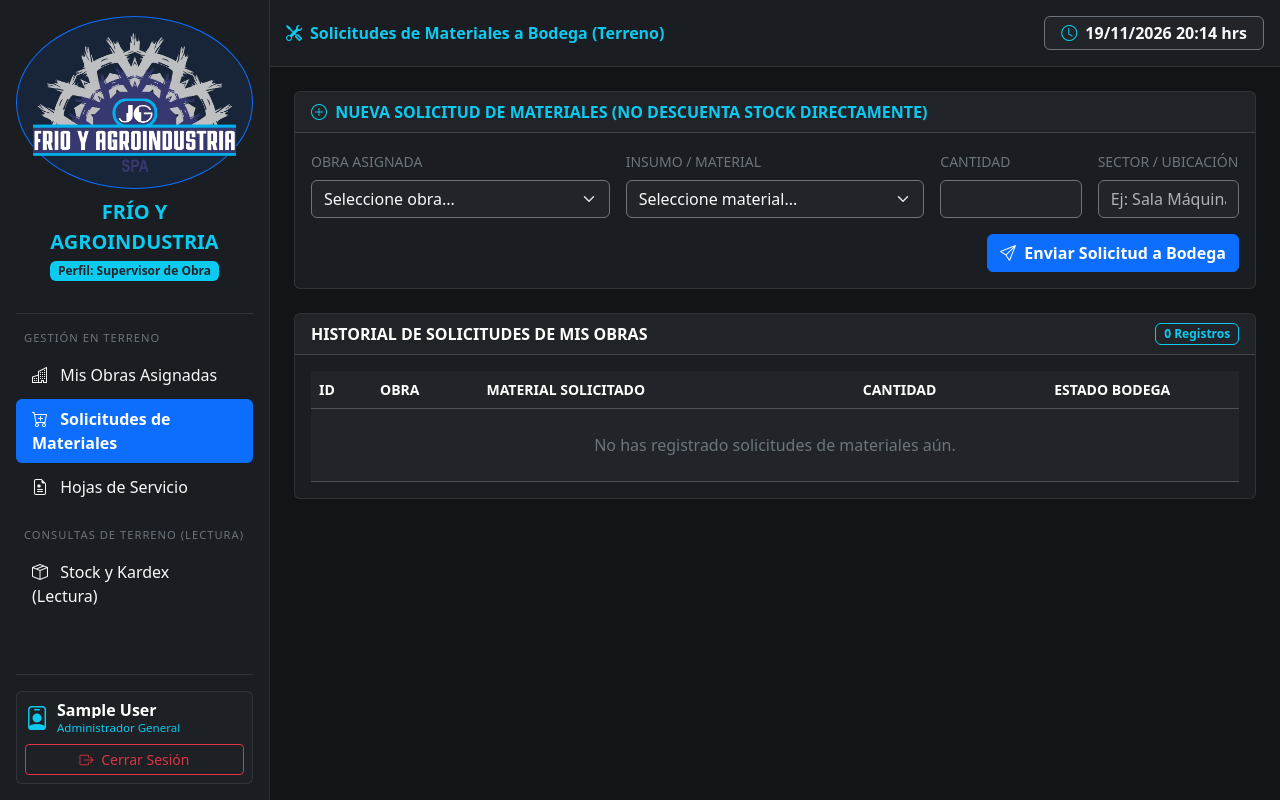
After one commit to camipmoralesz-cmyk/EVS3-proyecto--alpha, a Django app: page /obras/solicitudes/ in a window 1280 px wide. The commit adds this page. Run offline with Django 5.2, Linux system fonts and the light colour scheme; the visitor is signed in with stand-in values (Sample User, id 1); data comes from the database, SQL or seed files in the repository; data that the repository does not hold is empty.

Commit message:
Se agrega panel de Supervisor de Obras + su rama

```diff
--- a/apps/core/templates/core/base_admin.html
+++ b/apps/core/templates/core/base_admin.html
@@ -120,7 +120,7 @@
                 <span>{% block header_title %}Panel Gerencial - Lectura Global, Auditoría y Control{% endblock %}</span>
             </div>
             <div class="d-flex align-items-center gap-2">
-                <span class="badge bg-dark border border-secondary text-light px-3 py-2" title="Hora local (America/Santiago)">
+                <span class="badge bg-dark border border-secondary text-light px-3 py-2 fs-6" title="Hora local (America/Santiago)">
                     <i class="bi bi-clock text-info me-1"></i>
                     <span id="reloj-santiago">{% now "d/m/Y H:i" %}</span> hrs
                 </span>
--- a/apps/obras/templates/obras/base_obras.html
+++ b/apps/obras/templates/obras/base_obras.html
@@ -5,17 +5,20 @@
     <meta charset="utf-8">
     <meta name="viewport" content="width=device-width, initial-scale=1">
     <title>{% block title %}FYAG | Supervisor de Obra{% endblock %}</title>
+
     <link href="https://cdn.jsdelivr.net/npm/bootstrap@5.3.3/dist/css/bootstrap.min.css" rel="stylesheet">
     <link rel="stylesheet" href="https://cdn.jsdelivr.net/npm/bootstrap-icons@1.11.3/font/bootstrap-icons.min.css">
+    <link href="{% static 'css/sidebars.css' %}" rel="stylesheet">
+
     <style>
         body { background-color: #121417; }
-        .sidebar-obras {
+        .sidebar-fyag {
             width: 270px;
             background-color: #1a1d21;
             border-right: 1px solid #2b3035;
         }
         .nav-pills .nav-link.active {
-            background-color: #198754;
+            background-color: #0d6efd;
             font-weight: 600;
         }
         .nav-pills .nav-link:not(.active):hover {
@@ -24,57 +27,81 @@
     </style>
     {% block extra_css %}{% endblock %}
 </head>
+
 <body>
 
 <main class="d-flex flex-nowrap min-vh-100">
-    <!-- SIDEBAR SUPERVISOR DE OBRA -->
-    <aside class="d-flex flex-column flex-shrink-0 p-3 sidebar-obras">
+    <!-- SIDEBAR EXCLUSIVO DE SUPERVISOR DE OBRA -->
+    <aside class="d-flex flex-column flex-shrink-0 p-3 sidebar-fyag">
         <a href="{% url 'obras:lista_obras' %}" class="d-flex flex-column align-items-center text-center mb-3 text-white text-decoration-none">
-            <div class="rounded-circle bg-success bg-opacity-10 border border-success p-3 mb-2">
-                <i class="bi bi-hard-hat fs-2 text-success"></i>
+            <div class="rounded-circle bg-primary bg-opacity-10 border border-primary p-3 mb-2">
+                <img src="{% static 'img/logo_fyag.png' %}" alt="Logo FYAG" class="img-fluid">
             </div>
-            <span class="fs-5 fw-bold tracking-wide text-success">TERRENO FYAG</span>
-            <span class="badge bg-success text-white mt-1">Perfil: Supervisor de Obra</span>
+            <span class="fs-5 fw-bold tracking-wide text-info">FRÍO Y AGROINDUSTRIA</span>
+            <span class="badge bg-info text-dark mt-1">Perfil: Supervisor de Obra</span>
         </a>
         <hr class="border-secondary">
-
         <ul class="nav nav-pills flex-column mb-auto gap-1">
             <li class="mb-1 px-2 text-uppercase text-secondary" style="font-size: 0.7rem; letter-spacing: 1px;">
                 Gestión en Terreno
             </li>
             <li class="nav-item">
-                <a href="{% url 'obras:lista_obras' %}" class="nav-link text-light">
+                <a href="{% url 'obras:lista_obras' %}" class="nav-link {% if request.resolver_match.url_name == 'lista_obras' or request.resolver_match.url_name == 'detalle_obra' %}active{% else %}text-light{% endif %}">
                     <i class="bi bi-buildings me-2"></i> Mis Obras Asignadas
                 </a>
             </li>
-            <li>
-                <a href="{% url 'core:consulta_lectura' 'catalogo' %}" class="nav-link text-light">
-                    <i class="bi bi-box-seam me-2"></i> Consultar Stock (Lectura)
+            <li class="nav-item">
+                <a href="{% url 'obras:lista_solicitudes' %}" class="nav-link {% if request.resolver_match.url_name == 'lista_solicitudes' %}active{% else %}text-light{% endif %}">
+                    <i class="bi bi-cart-plus me-2"></i> Solicitudes de Materiales
+                </a>
+            </li>
+            <li class="nav-item">
+                <a href="{% url 'obras:lista_hojas_servicio' %}" class="nav-link {% if request.resolver_match.url_name == 'lista_hojas_servicio' %}active{% else %}text-light{% endif %}">
+                    <i class="bi bi-file-earmark-medical me-2"></i> Hojas de Servicio
+                </a>
+            </li>
+
+            <li class="mt-3 mb-1 px-2 text-uppercase text-secondary" style="font-size: 0.7rem; letter-spacing: 1px;">
+                Consultas de Terreno (Lectura)
+            </li>
+            <li class="nav-item">
+                <a href="{% url 'obras:kardex_lectura' %}" class="nav-link {% if request.resolver_match.url_name == 'kardex_lectura' %}active{% else %}text-light{% endif %}">
+                    <i class="bi bi-box-seam me-2"></i> Stock y Kardex (Lectura)
                 </a>
             </li>
         </ul>
         <hr class="border-secondary">
 
-        <div class="d-flex align-items-center text-white">
-            <i class="bi bi-person-circle fs-4 me-2 text-success"></i>
-            <div class="d-flex flex-column lh-1">
-                <strong>{{ request.user.username|default:"Supervisor" }}</strong>
-                <small class="text-success mt-1" style="font-size: 0.72rem;">Supervisor en Terreno</small>
+        <!-- Bloque de Perfil y Botón Cerrar Sesión -->
+        <div class="p-2 rounded bg-dark bg-opacity-50 border border-secondary border-opacity-25">
+            <div class="d-flex align-items-center text-white mb-2">
+                <i class="bi bi-person-badge fs-4 me-2 text-info"></i>
+                <div class="d-flex flex-column lh-1 overflow-hidden">
+                    <strong class="text-truncate">{{ request.user.get_full_name|default:request.user.username|default:"Supervisor" }}</strong>
+                    <small class="text-info mt-1" style="font-size: 0.72rem;">{{ rol_usuario|default:"Supervisor de Obra" }}</small>
+                </div>
             </div>
+            <form method="post" action="{% url 'usuarios:logout' %}" class="d-grid">
+                {% csrf_token %}
+                <button type="submit" class="btn btn-outline-danger btn-sm">
+                    <i class="bi bi-box-arrow-right me-1"></i> Cerrar Sesión
+                </button>
+            </form>
         </div>
     </aside>
 
     <!-- CONTENEDOR DERECHO -->
     <div class="flex-grow-1 d-flex flex-column overflow-auto">
         <header class="p-3 border-bottom border-secondary border-opacity-25 d-flex justify-content-between align-items-center" style="background-color: #1a1d21;">
-            <div class="d-flex align-items-center text-success fw-semibold">
+            <div class="d-flex align-items-center text-info fw-semibold">
                 <i class="bi bi-tools me-2"></i>
-                <span>{% block header_title %}Panel Operativo de Obras y Terreno{% endblock %}</span>
+                <span>{% block header_title %}Panel Operativo de Obras - Terreno, Materiales y Hojas de Servicio{% endblock %}</span>
             </div>
-            <div>
-                <a href="{% url 'core:dashboard' %}" class="btn btn-sm btn-outline-secondary text-light">
-                    <i class="bi bi-box-arrow-left me-1"></i> Volver a General
-                </a>
+            <div class="d-flex align-items-center gap-2">
+                <span class="badge bg-dark border border-secondary text-light px-3 py-2 fs-6" title="Hora local (America/Santiago)">
+                    <i class="bi bi-clock text-info me-1"></i>
+                    <span id="reloj-santiago">{% now "d/m/Y H:i" %}</span> hrs
+                </span>
             </div>
         </header>
 
@@ -85,6 +112,33 @@
 </main>
 
 <script src="https://cdn.jsdelivr.net/npm/bootstrap@5.3.3/dist/js/bootstrap.bundle.min.js"></script>
+<script>
+    (function () {
+        const relojEl = document.getElementById('reloj-santiago');
+        if (!relojEl) return;
+
+        const fmt = new Intl.DateTimeFormat('es-CL', {
+            timeZone: 'America/Santiago',
+            day: '2-digit',
+            month: '2-digit',
+            year: 'numeric',
+            hour: '2-digit',
+            minute: '2-digit',
+            hourCycle: 'h23'
+        });
+
+        function actualizarReloj() {
+            const partes = {};
+            for (const p of fmt.formatToParts(new Date())) {
+                partes[p.type] = p.value;
+            }
+            relojEl.textContent = `${partes.day}/${partes.month}/${partes.year} ${partes.hour}:${partes.minute}`;
+        }
+
+        actualizarReloj();
+        setInterval(actualizarReloj, 15000);
+    })();
+</script>
 {% block extra_js %}{% endblock %}
 </body>
 </html>
--- a/apps/obras/templates/obras/detalle_obra.html
+++ b/apps/obras/templates/obras/detalle_obra.html
@@ -8,7 +8,7 @@
     <div class="d-flex justify-content-between align-items-center mb-4">
         <div>
             <h1 class="h3 fw-bold text-white mb-1">{{ obra.nombre }}</h1>
-            <p class="text-secondary mb-0">Mandante: <span class="text-info">{{ obra.mandante.razon_social|default:obra.mandante.nombre }}</span></p>
+            <p class="text-secondary mb-0">Mandante: <span class="text-info">{{ obra.mandante }}</span></p>
         </div>
         <a href="{% url 'obras:lista_obras' %}" class="btn btn-outline-secondary">
             <i class="bi bi-arrow-left me-1"></i> Volver a Obras
--- a/apps/obras/templates/obras/lista_obras.html
+++ b/apps/obras/templates/obras/lista_obras.html
@@ -41,8 +41,8 @@
                         {% for obra in obras %}
                         <tr>
                             <td class="fw-semibold text-white">{{ obra.nombre }}</td>
-                            <td>{{ obra.mandante.razon_social|default:obra.mandante.nombre }}</td>
-                            <td class="text-center font-monospace text-success">$ {{ obra.presupuesto_total|floatsformat:0 }}</td>
+                            <td>{{ obra.mandante.razon_social }}</td>
+                            <td class="text-center font-monospace text-success">$ {{ obra.presupuesto_total|floatformat:0 }}</td>
                             <td class="text-center">
                                 <span class="badge {% if obra.estado == 'ACTIVA' %}bg-success{% else %}bg-secondary{% endif %}">
                                     {{ obra.get_estado_display }}
--- /dev/null
+++ b/apps/obras/templates/obras/solicitudes.html
@@ -0,0 +1,102 @@
+{% extends 'obras/base_obras.html' %}
+
+{% block title %}Solicitudes de Materiales | FYAG{% endblock %}
+{% block header_title %}Solicitudes de Materiales a Bodega (Terreno){% endblock %}
+
+{% block content %}
+<div class="container-fluid px-0">
+    {% if messages %}
+        {% for message in messages %}
+            <div class="alert alert-{{ message.tags|default:'info' }} alert-dismissible fade show" role="alert">
+                {{ message }}
+                <button type="button" class="btn-close" data-bs-dismiss="alert"></button>
+            </div>
+        {% endfor %}
+    {% endif %}
+
+    <!-- Formulario de Nueva Solicitud -->
+    <div class="card border-secondary border-opacity-25 mb-4" style="background-color: #1a1d21;">
+        <div class="card-header text-info fw-bold">
+            <i class="bi bi-plus-circle me-1"></i> NUEVA SOLICITUD DE MATERIALES (NO DESCUENTA STOCK DIRECTAMENTE)
+        </div>
+        <div class="card-body">
+            <form method="post" class="row g-3">
+                {% csrf_token %}
+                <div class="col-md-4">
+                    <label class="form-label text-secondary small text-uppercase">Obra Asignada</label>
+                    <select name="obra" class="form-select bg-dark text-light border-secondary" required>
+                        <option value="">Seleccione obra...</option>
+                        {% for ob in obras %}
+                            <option value="{{ ob.id }}">{{ ob.nombre }}</option>
+                        {% endfor %}
+                    </select>
+                </div>
+                <div class="col-md-4">
+                    <label class="form-label text-secondary small text-uppercase">Insumo / Material</label>
+                    <select name="articulo" class="form-select bg-dark text-light border-secondary" required>
+                        <option value="">Seleccione material...</option>
+                        {% for art in articulos %}
+                            <option value="{{ art.id }}">{{ art }} (Disp: {{ art.stock_actual }})</option>
+                        {% endfor %}
+                    </select>
+                </div>
+                <div class="col-md-2">
+                    <label class="form-label text-secondary small text-uppercase">Cantidad</label>
+                    <input type="number" name="cantidad" min="1" step="1" class="form-control bg-dark text-light border-secondary" required>
+                </div>
+                <div class="col-md-2">
+                    <label class="form-label text-secondary small text-uppercase">Sector / Ubicación</label>
+                    <input type="text" name="sector" placeholder="Ej: Sala Máquinas" class="form-control bg-dark text-light border-secondary">
+                </div>
+                <div class="col-12 text-end">
+                    <button type="submit" class="btn btn-primary fw-semibold">
+                        <i class="bi bi-send me-1"></i> Enviar Solicitud a Bodega
+                    </button>
+                </div>
+            </form>
+        </div>
+    </div>
+
+    <!-- Tabla de Solicitudes -->
+    <div class="card border-secondary border-opacity-25" style="background-color: #1a1d21;">
+        <div class="card-header text-white fw-bold d-flex justify-content-between align-items-center">
+            <span>HISTORIAL DE SOLICITUDES DE MIS OBRAS</span>
+            <span class="badge bg-dark border border-info text-info">{{ solicitudes.count }} Registros</span>
+        </div>
+        <div class="card-body">
+            <div class="table-responsive">
+                <table class="table table-dark table-hover align-middle mb-0">
+                    <thead>
+                        <tr class="text-secondary small text-uppercase">
+                            <th>ID</th>
+                            <th>Obra</th>
+                            <th>Material Solicitado</th>
+                            <th class="text-center">Cantidad</th>
+                            <th class="text-center">Estado Bodega</th>
+                        </tr>
+                    </thead>
+                    <tbody>
+                        {% for sol in solicitudes %}
+                        <tr>
+                            <td><code>#{{ sol.id }}</code></td>
+                            <td class="fw-semibold text-white">{{ sol.obra.nombre }}</td>
+                            <td>{{ sol.articulo }}</td>
+                            <td class="text-center fw-bold text-info">{{ sol.cantidad }}</td>
+                            <td class="text-center">
+                                <span class="badge {% if sol.estado == 'DESPACHADA' or sol.estado == 'COMPLETADA' %}bg-primary{% else %}bg-warning text-dark{% endif %}">
+                                    {{ sol.get_estado_display|default:sol.estado }}
+                                </span>
+                            </td>
+                        </tr>
+                        {% empty %}
+                        <tr>
+                            <td colspan="5" class="text-center text-secondary py-4">No has registrado solicitudes de materiales aún.</td>
+                        </tr>
+                        {% endfor %}
+                    </tbody>
+                </table>
+            </div>
+        </div>
+    </div>
+</div>
+{% endblock %}
--- a/apps/obras/urls.py
+++ b/apps/obras/urls.py
@@ -6,4 +6,7 @@ app_name = 'obras'
 urlpatterns = [
     path('', views.lista_obras, name='lista_obras'),
     path('<int:obra_id>/', views.detalle_obra, name='detalle_obra'),
+    path('solicitudes/', views.lista_solicitudes, name='lista_solicitudes'),
+    path('hojas-servicio/', views.lista_hojas_servicio, name='lista_hojas_servicio'),
+    path('inventario-lectura/', views.kardex_lectura, name='kardex_lectura'),
 ]
--- a/apps/obras/views.py
+++ b/apps/obras/views.py
@@ -2,24 +2,35 @@ from django.shortcuts import render, get_object_or_404, redirect
 from django.contrib.auth.decorators import login_required
 from django.contrib import messages
 from django.core.exceptions import ValidationError
+from apps.catalogo.models import Articulo
 from .models import Obra, SolicitudMaterialObra, HojaServicioObra
+
+
+def _obras_del_supervisor(user):
+    """Filtra solo las obras asignadas al supervisor (o todas si es superuser/gerencia)."""
+    qs = Obra.objects.select_related('mandante').all()
+    if not user.is_superuser and hasattr(Obra, 'supervisor'):
+        qs = qs.filter(supervisor=user)
+    return qs
+
 
 @login_required
 def lista_obras(request):
-    # El supervisor ve todas las obras o las filtradas según su usuario
-    obras = Obra.objects.select_related('mandante').all()
+    obras = _obras_del_supervisor(request.user)
     return render(request, 'obras/lista_obras.html', {'obras': obras})
+
 
 @login_required
 def detalle_obra(request, obra_id):
-    obra = get_object_or_404(Obra.objects.select_related('mandante'), pk=obra_id)
+    obra = get_object_or_404(_obras_del_supervisor(request.user), pk=obra_id)
     solicitudes = obra.solicitudes_materiales.select_related('articulo', 'solicitado_por').all()
+    hojas = HojaServicioObra.objects.filter(obra=obra).order_by('-id')
 
     if request.method == 'POST':
         nuevo_estado = request.POST.get('estado')
         obra.estado = nuevo_estado
         try:
-            obra.full_clean()  # Dispara la validación del método clean() (ej: bloquear cierre con solicitudes pendientes)
+            obra.full_clean()
             obra.save()
             messages.success(request, f'Estado de la obra actualizado correctamente a {obra.get_estado_display()}.')
         except ValidationError as e:
@@ -28,8 +39,104 @@ def detalle_obra(request, obra_id):
                     messages.error(request, error)
         return redirect('obras:detalle_obra', obra_id=obra.id)
 
-    context = {
+    return render(request, 'obras/detalle_obra.html', {
         'obra': obra,
         'solicitudes': solicitudes,
-    }
-    return render(request, 'obras/detalle_obra.html', context)
+        'hojas': hojas,
+    })
+
+
+@login_required
+def lista_solicitudes(request):
+    obras = _obras_del_supervisor(request.user)
+    articulos = Articulo.objects.all().order_by('nombre')
+    solicitudes = SolicitudMaterialObra.objects.select_related(
+        'obra', 'articulo', 'solicitado_por'
+    ).filter(obra__in=obras).order_by('-id')
+
+    if request.method == 'POST':
+        obra_id = request.POST.get('obra')
+        articulo_id = request.POST.get('articulo')
+        cantidad = request.POST.get('cantidad')
+        sector = request.POST.get('sector', '').strip()
+
+        obra = get_object_or_404(obras, pk=obra_id)
+        articulo = get_object_or_404(Articulo, pk=articulo_id)
+
+        datos = {
+            'obra': obra,
+            'articulo': articulo,
+            'cantidad': cantidad,
+            'solicitado_por': request.user,
+        }
+        # Si el modelo tiene campo sector/ubicacion, lo guarda automáticamente
+        for campo_ubicacion in ('sector', 'ubicacion', 'sector_ubicacion'):
+            if hasattr(SolicitudMaterialObra, campo_ubicacion) and sector:
+                datos[campo_ubicacion] = sector
+
+        solicitud = SolicitudMaterialObra(**datos)
+        try:
+            solicitud.full_clean()
+            solicitud.save()
+            messages.success(request, 'Solicitud de material enviada a Bodega correctamente (pendiente de despacho).')
+        except ValidationError as e:
+            for campo, errores in e.message_dict.items():
+                for error in errores:
+                    messages.error(request, error)
+        return redirect('obras:lista_solicitudes')
+
+    return render(request, 'obras/solicitudes.html', {
+        'obras': obras,
+        'articulos': articulos,
+        'solicitudes': solicitudes,
+    })
+
+
+@login_required
+def lista_hojas_servicio(request):
+    obras = _obras_del_supervisor(request.user)
+    hojas = HojaServicioObra.objects.select_related('obra').filter(obra__in=obras).order_by('-id')
+
+    if request.method == 'POST':
+        obra_id = request.POST.get('obra')
+        sector = request.POST.get('sector', '').strip()
+        descripcion = request.POST.get('descripcion', '').strip()
+
+        obra = get_object_or_404(obras, pk=obra_id)
+        datos = {'obra': obra}
+
+        for campo_ubicacion in ('sector', 'ubicacion', 'sector_ubicacion'):
+            if hasattr(HojaServicioObra, campo_ubicacion):
+                datos[campo_ubicacion] = sector
+
+        for campo_desc in ('descripcion', 'detalle', 'observaciones', 'trabajo_realizado'):
+            if hasattr(HojaServicioObra, campo_desc):
+                datos[campo_desc] = descripcion
+
+        for campo_user in ('supervisor', 'registrado_por', 'creado_por', 'usuario'):
+            if hasattr(HojaServicioObra, campo_user):
+                datos[campo_user] = request.user
+
+        hoja = HojaServicioObra(**datos)
+        try:
+            hoja.full_clean()
+            hoja.save()
+            messages.success(request, 'Hoja de servicio registrada correctamente.')
+        except ValidationError as e:
+            for campo, errores in e.message_dict.items():
+                for error in errores:
+                    messages.error(request, error)
+        return redirect('obras:lista_hojas_servicio')
+
+    return render(request, 'obras/hojas_servicio.html', {
+        'obras': obras,
+        'hojas': hojas,
+    })
+
+
+@login_required
+def kardex_lectura(request):
+    articulos = Articulo.objects.select_related('categoria').all().order_by('nombre')
+    return render(request, 'obras/kardex_lectura.html', {
+        'articulos': articulos,
+    })
--- a/apps/usuarios/urls.py
+++ b/apps/usuarios/urls.py
@@ -7,6 +7,7 @@ app_name = 'usuarios'
 
 urlpatterns = [
     path('login/', views.login_view, name='login'),
+    path('redirigir/', views.LoginPorRolView.as_view(), name='login_por_rol'),
     path('logout/', LogoutView.as_view(), name='logout'),  # solo acepta POST
     path('inicio/', views.inicio, name='inicio'),
 ]
--- a/config/settings.py
+++ b/config/settings.py
@@ -144,6 +144,5 @@ MAILERS = {
 }
 
 LOGIN_URL = 'usuarios:login'
-LOGIN_REDIRECT_URL = '/inventario/stock/'
+LOGIN_REDIRECT_URL = 'usuarios:login_por_rol'
 LOGOUT_REDIRECT_URL = 'usuarios:login'
-LOGIN_REDIRECT_URL = '/'
--- a/config/urls.py
+++ b/config/urls.py
@@ -3,12 +3,11 @@ from django.urls import path, include
 from django.shortcuts import redirect
 
 urlpatterns = [
-
     path('', include('apps.core.urls')),
     path('admin/', admin.site.urls),
-    path('', lambda request: redirect('inventario_stock'), name='home'),
     path('catalogo/', include('apps.catalogo.urls')),
     path('entidades/', include('apps.entidades.urls')),
     path('inventario/', include('apps.inventario.urls')),
+    path('obras/', include('apps.obras.urls')),
     path('cuentas/', include('apps.usuarios.urls')),
 ]
```
Also changed, not shown: apps/obras/templates/obras/hojas_servicio.html (added, +87 -0 lines), apps/obras/templates/obras/kardex_lectura.html (added, +61 -0 lines), apps/usuarios/roles.py (+18 -2 lines), apps/usuarios/views.py (+56 -2 lines).
